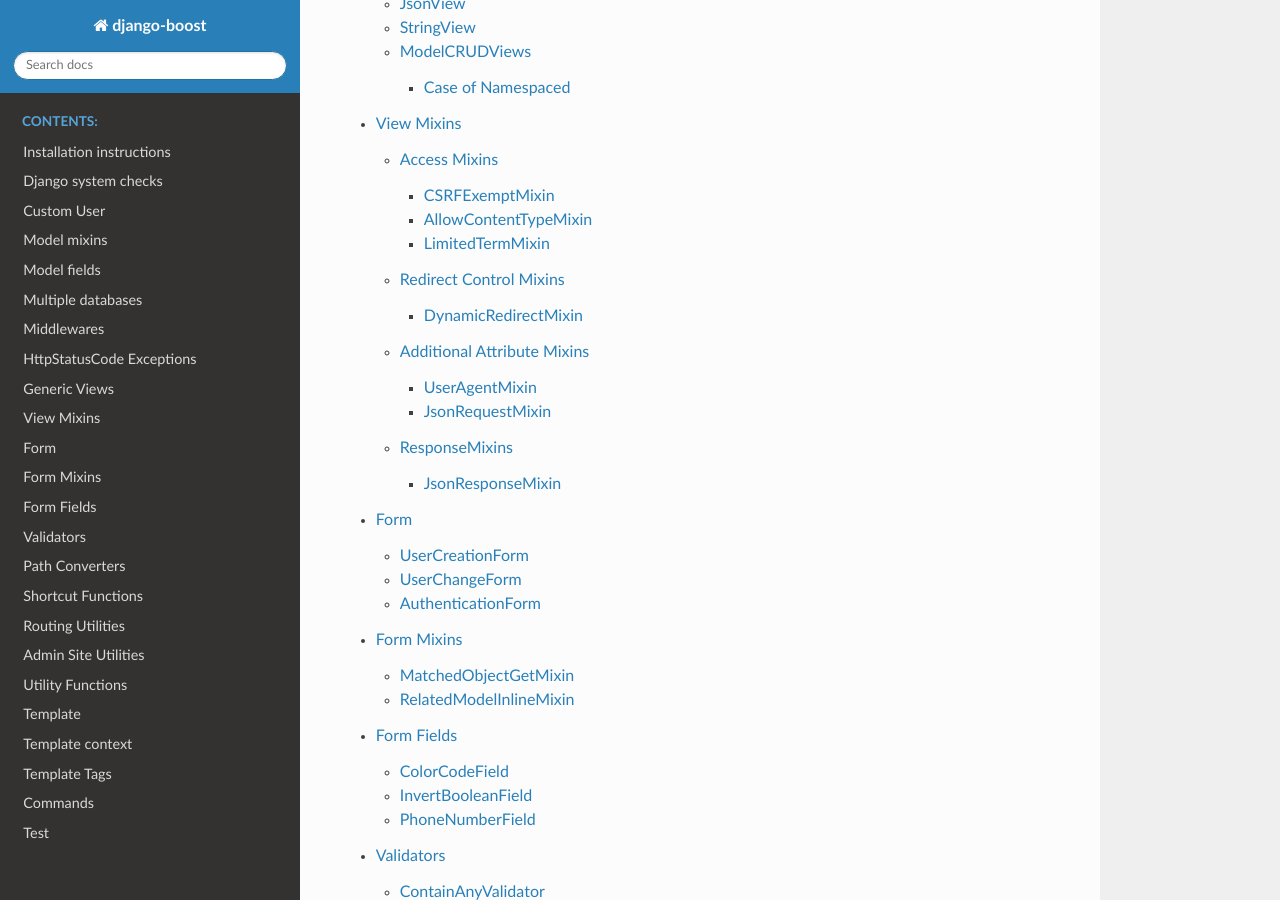
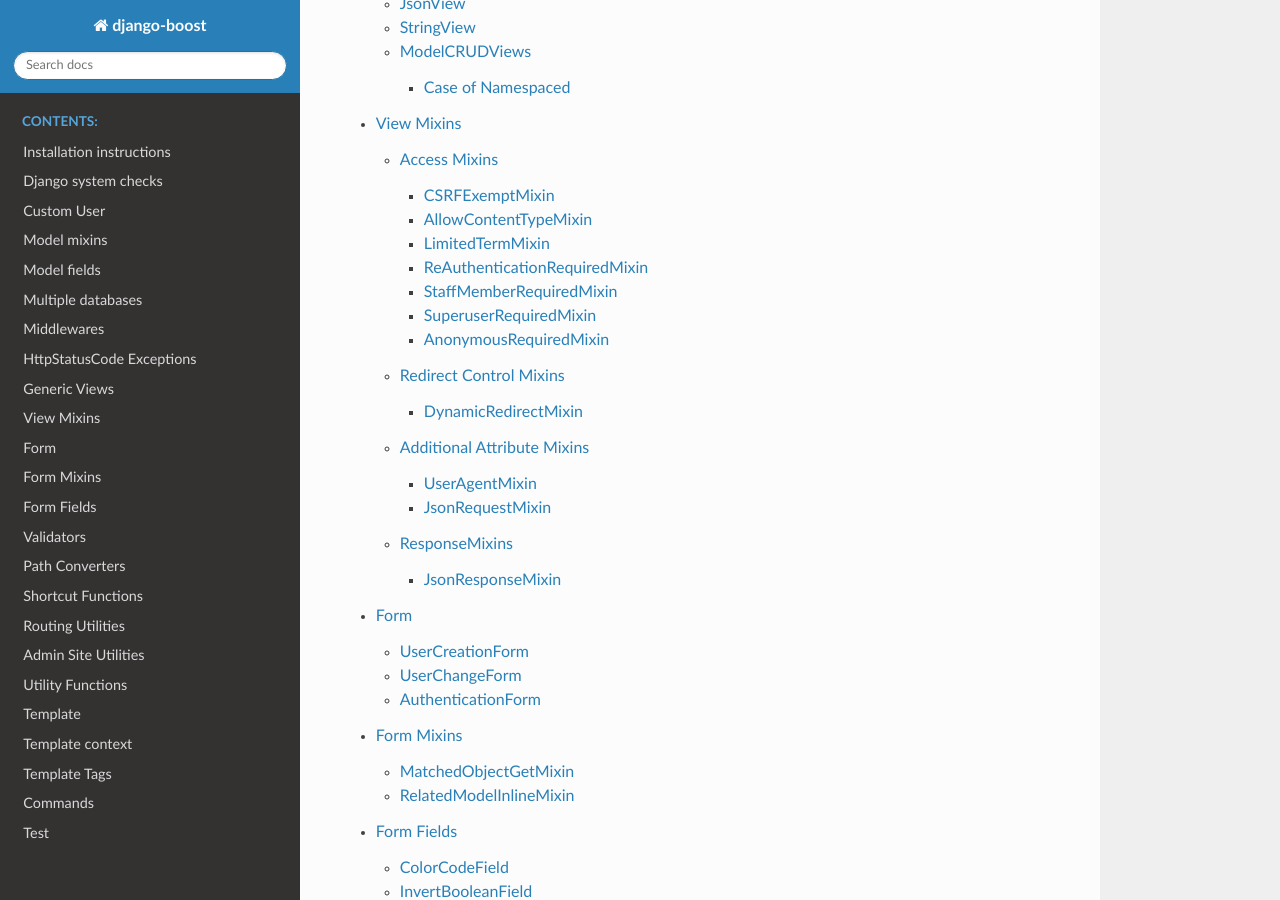
Before and after one commit to ChanTsune/django-boost, a Sphinx documentation site: the page built from docs/index.rst, in a window 1280 px wide and 900 px high, scrolled down 2278 px. Built offline with Sphinx 7.4.7 and the Read the Docs theme 3.1.0, drawn with Linux system fonts in a browser that asks for light colours; some of the changed lines change nothing that is shown.

Commit message:
:memo: Fix and reorganize view_mixins docs
- Fix a SyntaxError import (`django.views,generic`) and a deprecated import
  (`django_boost.views.generic.TemplateView`).
- Fix the LimitedTermMixin example whose class shadowed the mixin name.
- Fix prose typos ("has no arms", "cliant").
- Group the access-gating mixin autoclasses (ReAuthentication/StaffMember/
  Superuser/Anonymous) under the Access Mixins section instead of trailing the
  JsonResponseMixin section.

```diff
--- a/docs/view_mixins.rst
+++ b/docs/view_mixins.rst
@@ -45,8 +45,6 @@
 You can disable restrictions by specifying ``strictly = False``
 
 
-.. autoclass:: django_boost.views.mixins.ReAuthenticationRequiredMixin
-
 LimitedTermMixin
 ~~~~~~~~~~~~~~~~~
 
@@ -56,7 +54,7 @@
   from django.views.generic import TemplateView
   from django_boost.views.mixins import LimitedTermMixin
 
-  class LimitedTermMixin(LimitedTermMixin, TemplateView):
+  class MyView(LimitedTermMixin, TemplateView):
       template_name = 'path/to/template'
       start_datetime = datetime(year=2019, month=1, day=1)
       end_datetime = datetime(year=2019, month=12, day=31)
@@ -72,6 +70,26 @@
 
 The default is the ``Http404`` exception.
 
+ReAuthenticationRequiredMixin
+~~~~~~~~~~~~~~~~~~~~~~~~~~~~~~~
+
+.. autoclass:: django_boost.views.mixins.ReAuthenticationRequiredMixin
+
+StaffMemberRequiredMixin
+~~~~~~~~~~~~~~~~~~~~~~~~~
+
+.. autoclass:: django_boost.views.mixins.StaffMemberRequiredMixin
+
+SuperuserRequiredMixin
+~~~~~~~~~~~~~~~~~~~~~~~
+
+.. autoclass:: django_boost.views.mixins.SuperuserRequiredMixin
+
+AnonymousRequiredMixin
+~~~~~~~~~~~~~~~~~~~~~~~
+
+.. autoclass:: django_boost.views.mixins.AnonymousRequiredMixin
+
 Redirect Control Mixins
 ------------------------
 
@@ -82,7 +100,7 @@
 
 ::
 
-  from django.views,generic import FormView
+  from django.views.generic import FormView
   from django_boost.views.mixins import DynamicRedirectMixin
 
   class MyFormView(DynamicRedirectMixin, FormView):
@@ -99,7 +117,7 @@
 
 ::
 
-  from django_boost.views.generic import TemplateView
+  from django.views.generic import TemplateView
   from django_boost.views.mixins import UserAgentMixin
 
   class SameView(UserAgentMixin, TemplateView):
@@ -113,7 +131,7 @@
 
 If the user agent can not be determined, the template specified in ``template_name`` will be used.
 
-``pc_template_name``, ``tablet_template_name``, ``mobile_template_name`` has no arms, but ``template_name`` is required.
+``pc_template_name``, ``tablet_template_name`` and ``mobile_template_name`` are optional, but ``template_name`` is required.
 
 
 JsonRequestMixin
@@ -131,7 +149,7 @@
 
       def get_context_data(self,**kwargs):
           posted_data = self.json
-          # {"send" : "from cliant"}
+          # {"send" : "from client"}
           return posted_data
 
 You can access the dictionary object parsed from the Json string sent by the client in ``self.json``
@@ -168,9 +186,3 @@
 
 
 If you use for the purpose of API ``JsonView`` below is recommended.
-
-.. autoclass:: django_boost.views.mixins.SuperuserRequiredMixin
-
-.. autoclass:: django_boost.views.mixins.StaffMemberRequiredMixin
-
-.. autoclass:: django_boost.views.mixins.AnonymousRequiredMixin
```
